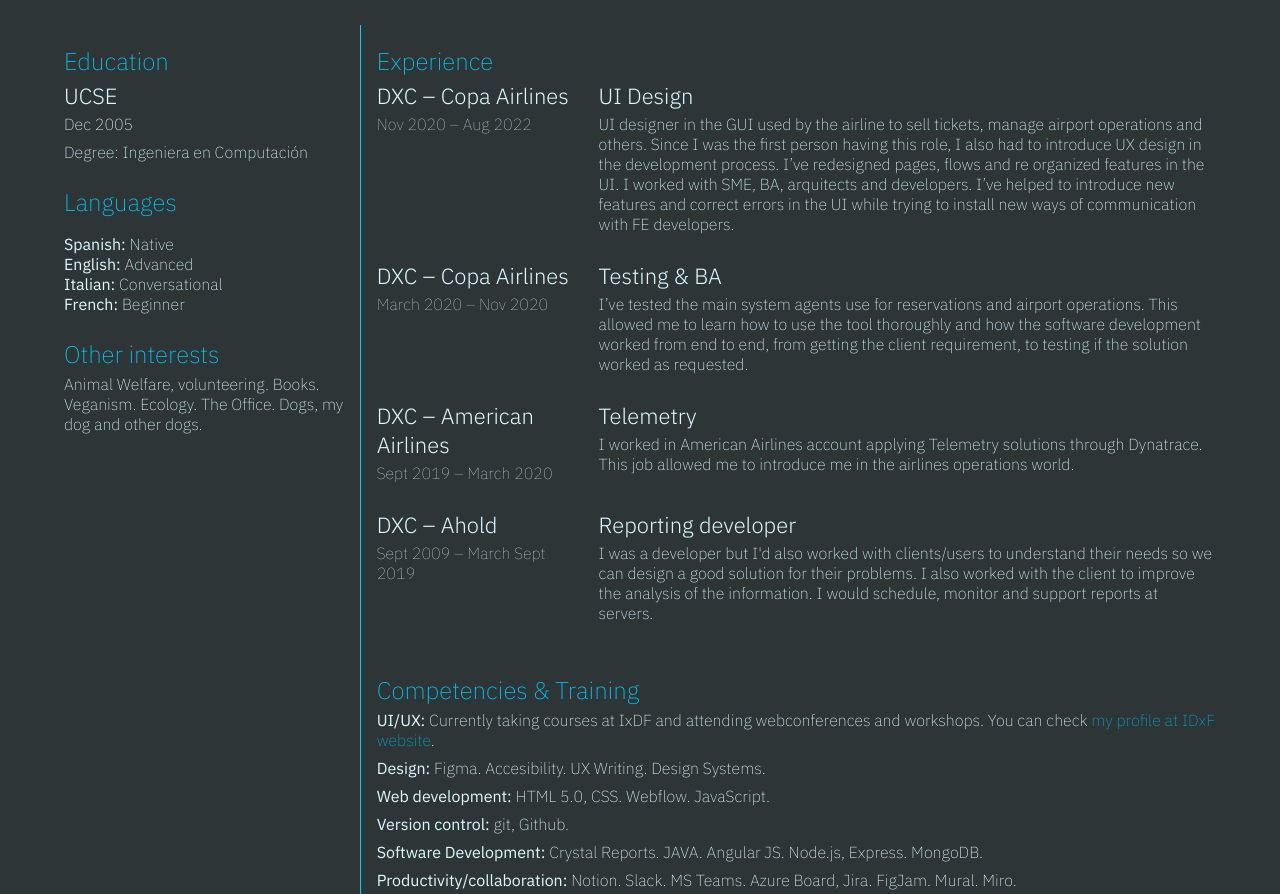
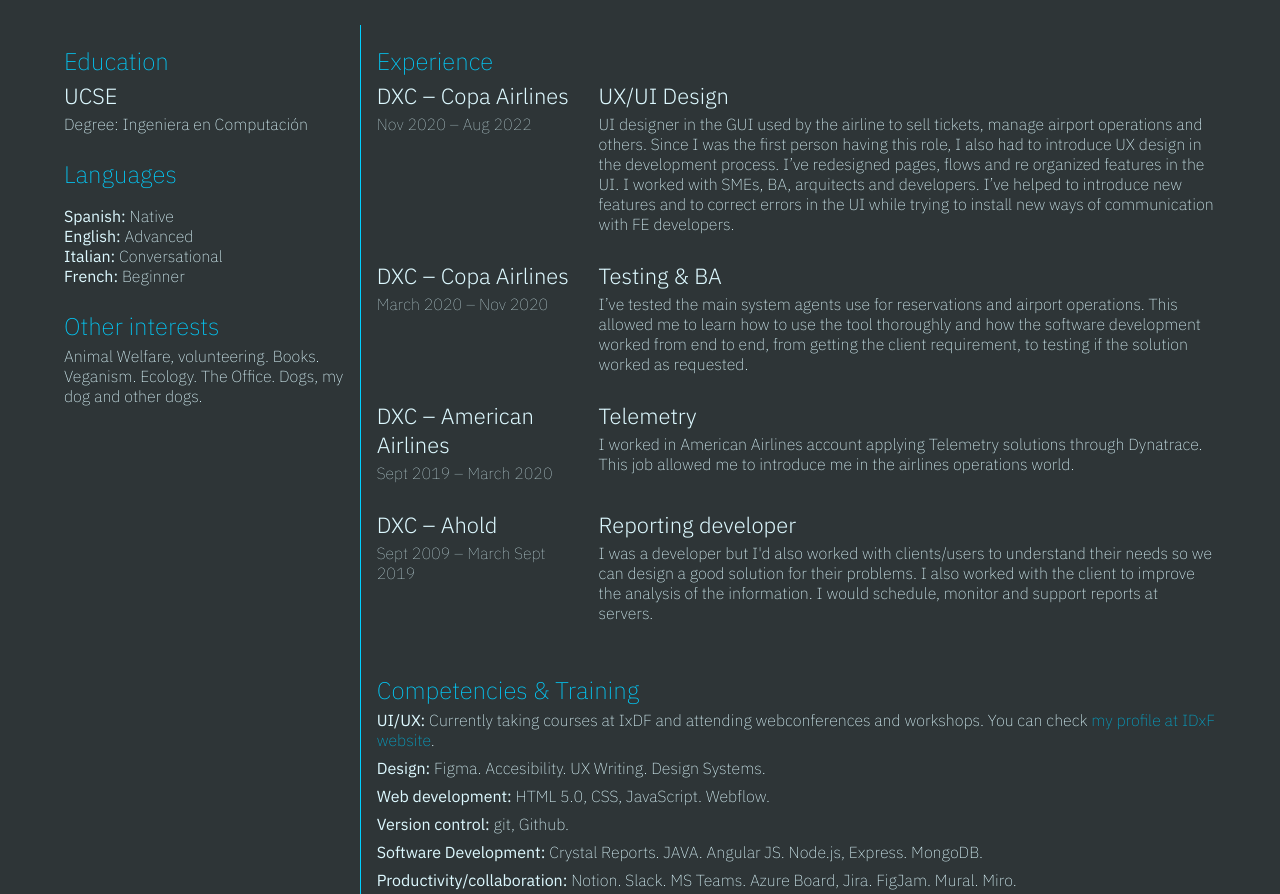
Before and after one commit to ceciliamarnero/ceciliamarnero.github.io, a plain HTML site: page resume.html in a window 1280 px wide. Shown: the part 158-1052 px from the top of the page. Drawn offline with Linux system fonts and the light colour scheme.

Commit message:
changed texts in resume

```diff
--- a/resume.html
+++ b/resume.html
@@ -32,7 +32,6 @@
         <section class="subsection">
           <h2>Education</h2>
           <h3>UCSE</h3>
-          <p>Dec 2005</p>
           <p>Degree: Ingeniera en Computación</p>
         </section><!--/section.education-->
         <section class="subsection">
@@ -58,11 +57,11 @@
               <p class="dates">Nov 2020 &ndash; Aug 2022</p>
             </div>
             <div class="titledesc clearfix">
-              <p class="title">UI Design</p>
+              <p class="title">UX/UI Design</p>
               <p>UI designer in the GUI used by the airline to sell tickets, manage airport operations and others. Since
                 I was the first person having this role, I also had to introduce UX design in the development process.
-                I’ve redesigned pages, flows and re organized features in the UI. I worked with SME, BA, arquitects and
-                developers. I’ve helped to introduce new features and correct errors in the UI while trying to install
+                I’ve redesigned pages, flows and re organized features in the UI. I worked with SMEs, BA, arquitects and
+                developers. I’ve helped to introduce new features and to correct errors in the UI while trying to install
                 new ways of communication with FE developers.</p>
             </div>
           </div><!--/experienceItem1-->
@@ -109,7 +108,7 @@
           <p><strong>UI/UX:</strong> Currently taking courses at IxDF and attending webconferences and workshops. You
             can check <a href="www.interaction-design.org/cecilia-9"> my profile at IDxF website</a>.</p>
           <p><strong>Design:</strong> Figma. Accesibility. UX Writing. Design Systems.</p>
-          <p><strong>Web development:</strong> HTML 5.0, CSS. Webflow. JavaScript.</p>
+          <p><strong>Web development:</strong> HTML 5.0, CSS, JavaScript. Webflow. </p>
           <p><strong>Version control: </strong> git, Github.</p>
           <p><strong>Software Development:</strong> Crystal Reports. JAVA. Angular JS. Node.js, Express. MongoDB.</p>
           <p><strong>Productivity/collaboration:</strong> Notion. Slack. MS Teams. Azure Board, Jira. FigJam. Mural.
```
